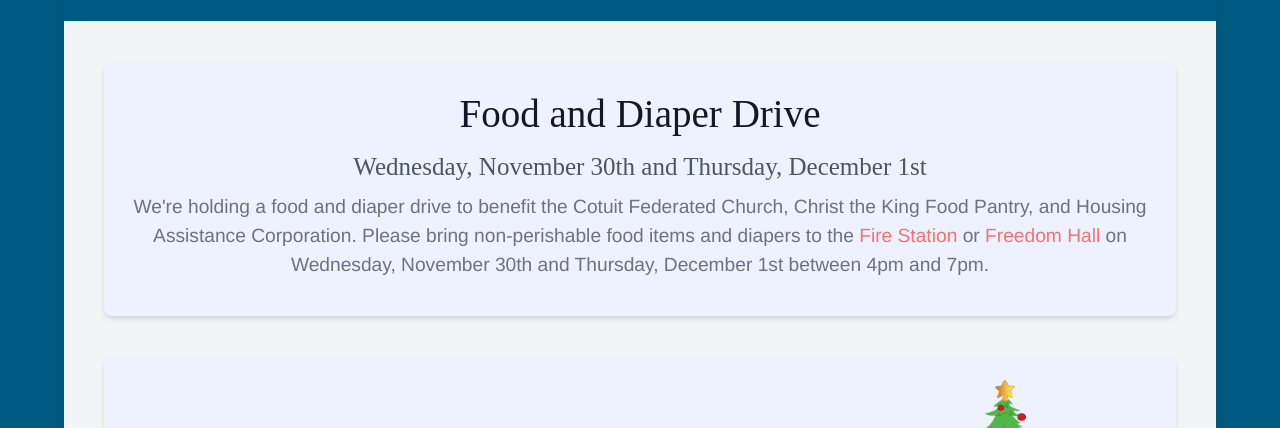
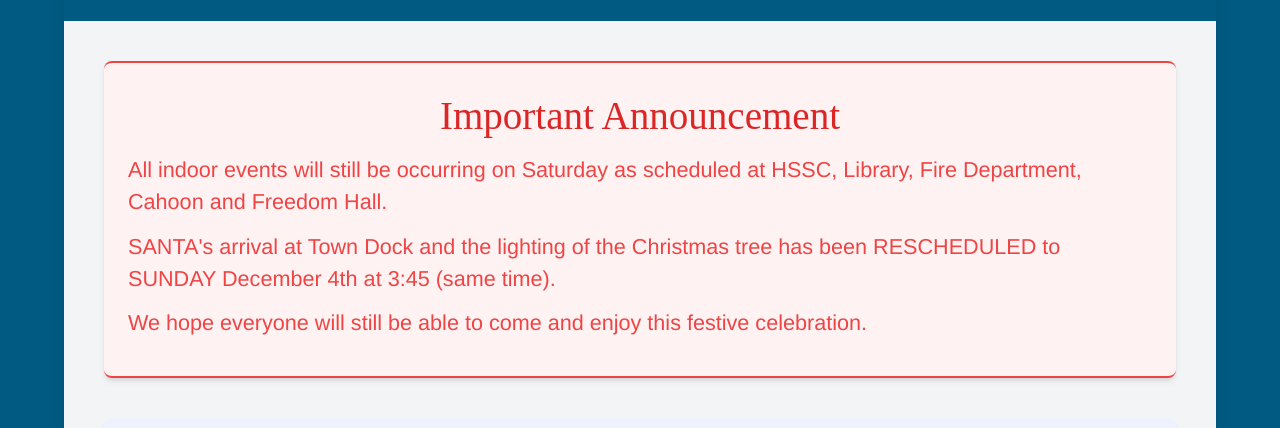
Before and after one commit to dfravel/christmas-in-cotuit, a Vue app: page / in a window 1280 px wide. Shown: the part 339-767 px from the top of the page. Built offline with nearby package versions, Linux system fonts and the light colour scheme; a web font is replaced by a local one.

Commit message:
santa moved to Sunday

```diff
--- a/src/App.vue
+++ b/src/App.vue
@@ -20,6 +20,20 @@
 
         <main class="bg-gray-100 p-4 sm:pt-10 sm:px-10 sm:pb-4 h-full">
           <div class="grid grid-cols-1 gap-y-10">
+            <div class="col-span-1 rounded-lg shadow-md p-6 bg-red-50 text-center border-t-2 border-red-500 border-b-2 border-b-red-500">
+              <h2 class="text-4xl font-christmas text-red-600">Important Announcement</h2>
+
+              <p class="text-red-500 mb-3 mt-2 text-xl text-left">
+                All indoor events will still be occurring on Saturday as scheduled at HSSC, Library, Fire Department, Cahoon and Freedom Hall.
+              </p>
+
+              <p class="text-red-500 mb-3 mt-2 text-xl text-left">
+                SANTA's arrival at Town Dock and the lighting of the Christmas tree has been RESCHEDULED to SUNDAY December 4th at 3:45 (same time).
+              </p>
+
+              <p class="text-red-500 mb-3 mt-2 text-xl text-left">We hope everyone will still be able to come and enjoy this festive celebration.</p>
+            </div>
+
             <div class="col-span-1 rounded-lg shadow-md p-6 bg-indigo-50 text-center">
               <h2 class="text-4xl text-gray-900 font-christmas">Food and Diaper Drive</h2>
               <h2 class="text-2xl text-gray-600 mt-1 font-christmas">Wednesday, November 30th and Thursday, December 1st</h2>
@@ -231,14 +245,17 @@
 
           <div class="flex flex-col mb-6 mt-10 bg-indigo-50 rounded-lg shadow-md p-6">
             <div>
-              <div class="text-green-600 text-4xl font-christmas">3:30pm</div>
+              <div class="text-red-600 text-4xl font-christmas">Sunday 3:30pm</div>
             </div>
 
             <ul class="divide-y divide-gray-200">
               <li class="py-3">
                 <div class="flex flex-col">
                   <div class="time-headings">3:30pm</div>
-                  <div class="text-gray-500">At the Town Dock - DJ Lisa Z and Pizza by Zoe Pizza of Mashpee</div>
+                  <div class="text-gray-500">
+                    At the Town Dock - DJ Lisa Z and Pizza by Zoe Pizza of Mashpee.
+                    <span class="text-red-500">Please note that this is now moving to Sunday</span>
+                  </div>
                 </div>
               </li>
             </ul>
@@ -246,7 +263,7 @@
 
           <div class="flex flex-col mb-6 mt-10 bg-indigo-50 rounded-lg shadow-md p-6">
             <div>
-              <div class="text-green-600 text-4xl font-christmas">3:45pm</div>
+              <div class="text-red-600 text-4xl font-christmas">Sunday 3:45pm</div>
             </div>
 
             <ul class="divide-y divide-gray-200">
@@ -255,7 +272,7 @@
                   <div class="time-headings">3:45pm</div>
                   <div class="text-gray-500">
                     Santa's Arrival by Boat at the Town Dock followed by Tree Lighting and Caroling on the Cotuit Village Green: Invocation by Pastor
-                    Angela.
+                    Angela. <span class="text-red-500">Please note that this is now moving to Sunday</span>
                   </div>
 
                   <div>
@@ -268,7 +285,7 @@
 
           <div class="flex flex-col mb-44 mt-10 bg-indigo-50 rounded-lg shadow-md p-6">
             <div>
-              <div class="text-green-600 text-4xl font-christmas">4:00pm</div>
+              <div class="text-red-600 text-4xl font-christmas">Sunday 4:00pm</div>
             </div>
 
             <ul class="divide-y divide-gray-200">
@@ -277,7 +294,8 @@
                   <div class="time-headings">4:00pm</div>
                   <div class="text-gray-500">
                     Cotuit Federated Church will serve cookies by the tree this year at the Village Christmas Tree at 4pm. Cookies from the community
-                    can be dropped off at the Church on Friday, December 2nd or Saturday December 3rd from 10:00am – 12:00pm
+                    can be dropped off at the Church on Friday, December 2nd or Saturday December 3rd from 10:00am – 12:00pm.
+                    <span class="text-red-500">Please note that this is now moving to Sunday</span>
                   </div>
                 </div>
               </li>
```
